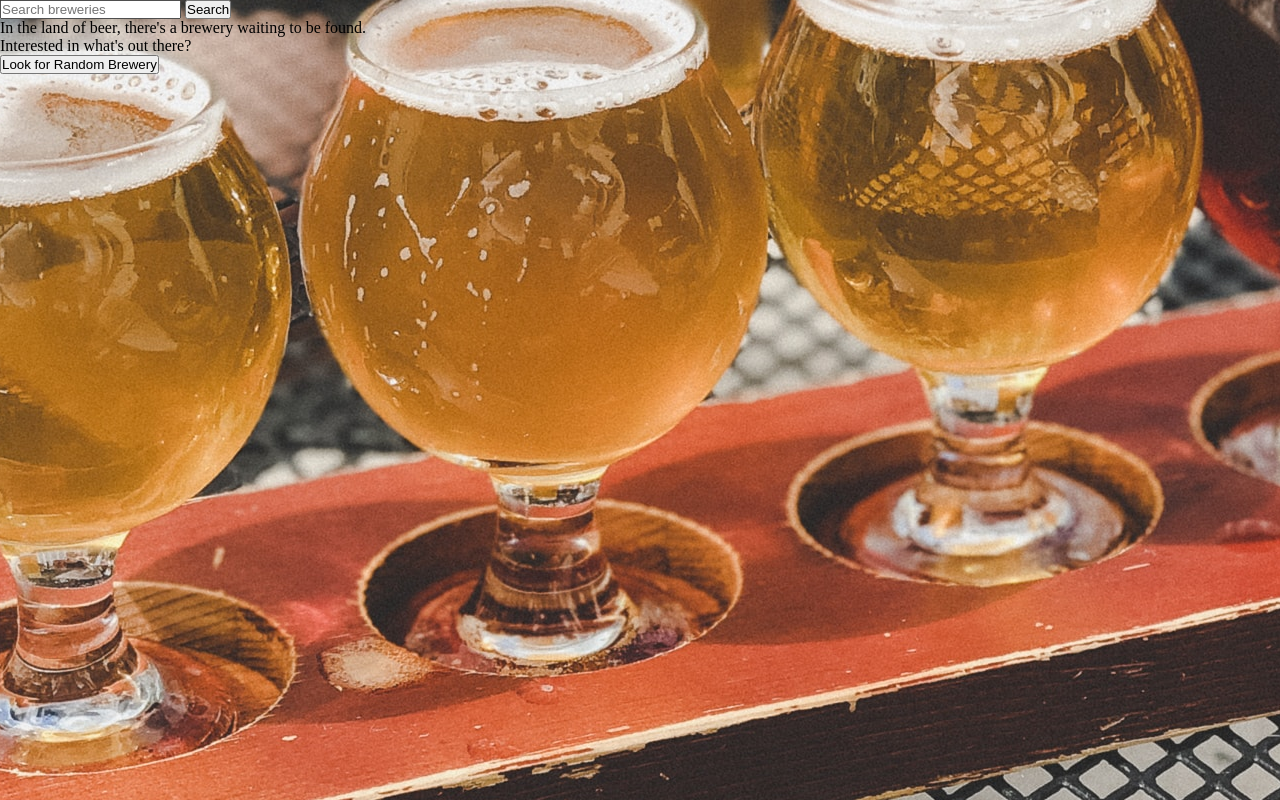
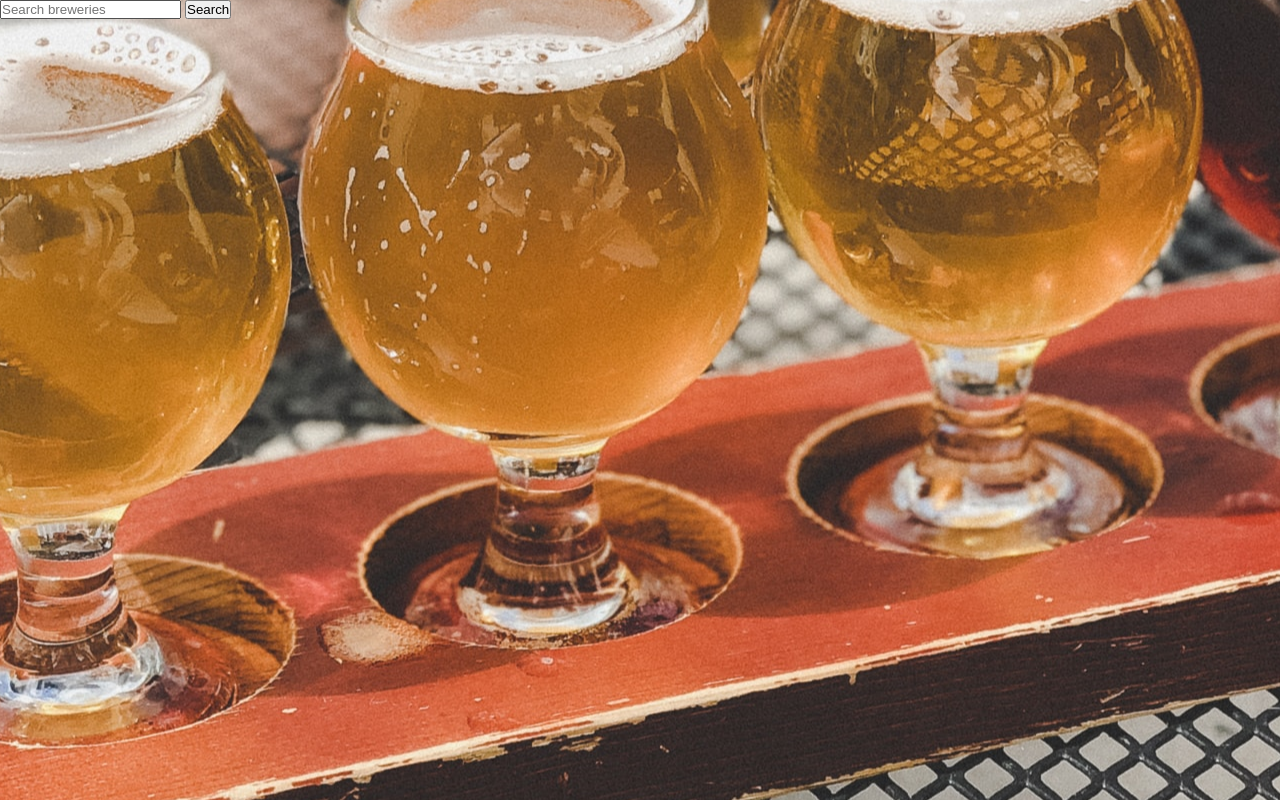
Before and after one commit to cwon07/project1, a plain HTML site: page index.html in a window 1280 px wide. Drawn offline with nearby package versions, Linux system fonts and the light colour scheme.

Commit message:
scrapped the random result idea to focus more on the main brewery search

```diff
--- a/app.js
+++ b/app.js
@@ -63,3 +63,8 @@ $searchForm.on("submit", event => {
         })
 
     });
+
+
+    //// next steps - 1. figure out how to display more than 1 brewery at a time; use a scroll down function to display all results with a load more button
+    //// maybe try displaying the names only, enable click and once clicked the space on the right shows the details, (like having two columns) including the map
+    /// figure out how to further filter the result by brewery type - bonus
--- a/index.html
+++ b/index.html
@@ -20,16 +20,8 @@
         <input type="text" name="breweries" placeholder="Search breweries">
         <input type="submit" value="Search">
     </form>
-    <form class="randomSearch">
-        <p>In the land of beer, there's a brewery waiting to be found.<br>
-        Interested in what's out there? </p>
-        <input type="submit" name="randomBrew" value="Look for Random Brewery">
-    </form>
     <div class="mainResult">
                 <!-- this is the sub-section where we are going to see the search results by city-->
     </div>
-    <div class="randomResult">
-                <!-- this is the sub-section where we are going to see the random search result-->
-    </div>
 </body>
 </html>
```
